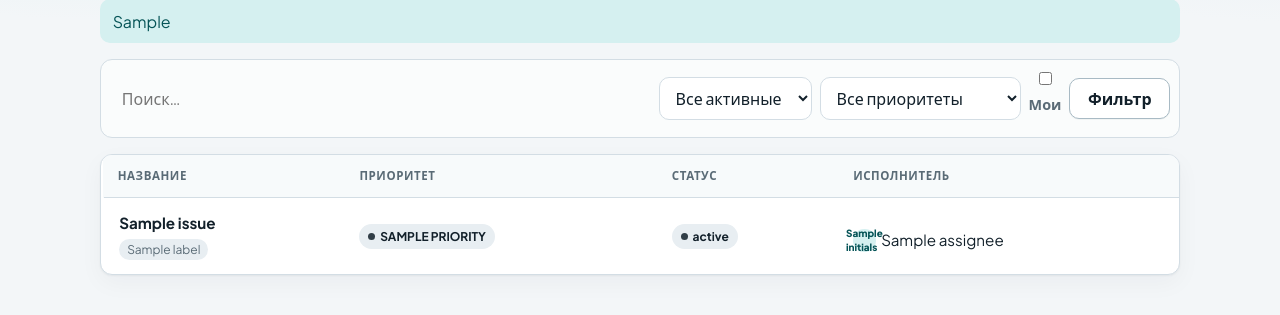
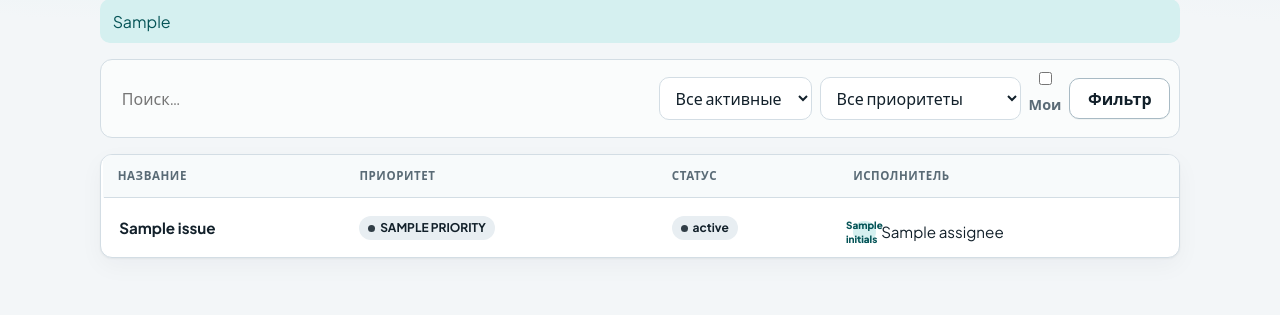
Before and after one commit to SjPn/TT, a Python web app: template app/templates/issues/list.html in a window 1280 px wide. Shown: the part 180-495 px from the top of the page. Run offline with Jinja, Linux system fonts and the light colour scheme; the template is opened without the code that fills it: most values are stand-ins (such as "Sample title", 1, 10 or a date in 2020).

Commit message:
Remove labels UI and the edit-page status tip — keep settings focused.
Co-authored-by: Cursor <cursoragent@cursor.com>

```diff
--- a/app/templates/issues/edit.html
+++ b/app/templates/issues/edit.html
@@ -37,10 +37,6 @@
         </select>
       </label>
     </div>
-    <label>Метки
-      <input name="labels" value="{{ issue.labels }}" placeholder="ui, backend">
-    </label>
-    <p class="muted meta">Статус меняется через кнопку выполнения и подтверждение автора — не здесь.</p>
     <footer class="edit-actions">
       <button class="btn btn-primary" type="submit">Сохранить</button>
       <a class="btn btn-ghost" href="/projects/{{ project.id }}/issues/{{ issue.id }}">Отмена</a>
--- a/app/templates/partials/issue_rows.html
+++ b/app/templates/partials/issue_rows.html
@@ -3,13 +3,6 @@
 <tr class="row-{{ issue.status }}">
   <td>
     <a class="issue-title" href="/projects/{{ project.id }}/issues/{{ issue.id }}">{{ issue.title }}</a>
-    {% if issue.label_list %}
-    <div class="label-row">
-      {% for label in issue.label_list %}
-      <span class="label">{{ label }}</span>
-      {% endfor %}
-    </div>
-    {% endif %}
   </td>
   <td><span class="pill priority-{{ issue.priority }}">{{ issue.priority | upper }}</span></td>
   <td><span class="pill status-{{ issue.status }}">{{ status_labels.get(issue.status, issue.status) }}</span></td>
--- a/app/templates/partials/new_issue_dialog.html
+++ b/app/templates/partials/new_issue_dialog.html
@@ -35,9 +35,6 @@
           </select>
         </label>
       </div>
-      <label>Метки <span class="hint">(через запятую)</span>
-        <input name="labels" placeholder="ui, backend">
-      </label>
     </details>
     <footer>
       <button class="btn btn-primary" type="submit">Создать</button>
```
Also changed, not shown: app/templates/issues/detail.html (+0 -8 lines).
